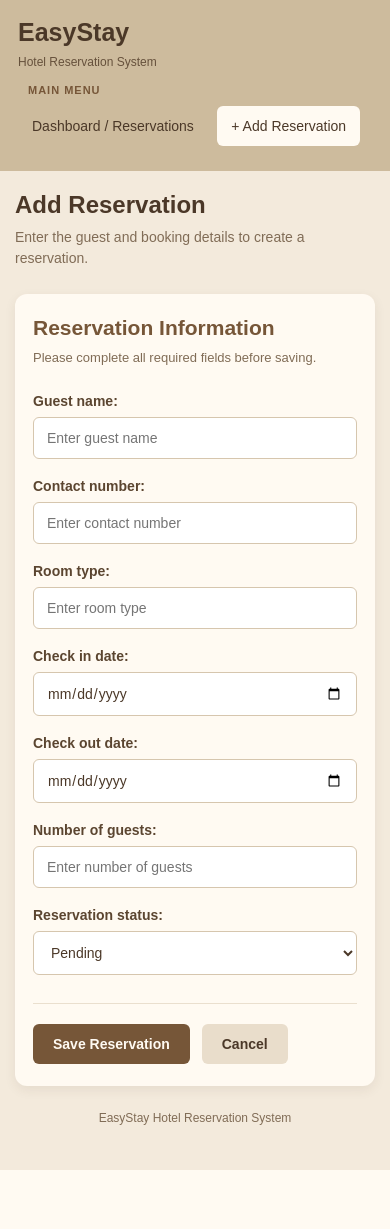
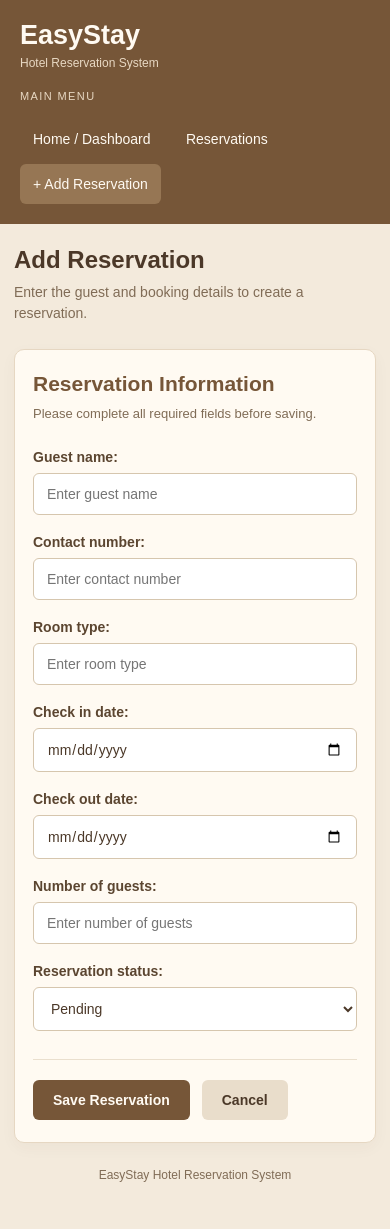
Before and after one commit to aliahbethmahinay/MahinayDJANGO, a Django app: page /add/ in a window 390 px wide. Before the commit the page ends 1170 px from the top, so only its background shows below. Run offline with Django 5.2, Linux system fonts and the light colour scheme.

Commit message:
Make dashboard and reservation pages consistent

```diff
--- a/Mahinay_Project/Mahinay_App/templates/EasyStayApp/reservation_form.html
+++ b/Mahinay_Project/Mahinay_App/templates/EasyStayApp/reservation_form.html
@@ -27,65 +27,62 @@
 
         /* Sidebar */
         .sidebar {
-            width: 230px;
+            width: 245px;
             flex-shrink: 0;
-            background: #cdbb9d;
-            padding: 25px 15px;
+            background: #765638;
+            color: #fffaf2;
+            padding: 30px 22px;
         }
 
         .logo {
-            text-align: center;
-            font-size: 25px;
+            font-size: 27px;
             font-weight: bold;
-            color: #4b3828;
-            margin-bottom: 8px;
+            color: #fffaf2;
+            margin-bottom: 5px;
         }
 
         .tagline {
-            text-align: center;
             font-size: 12px;
-            color: #66513c;
-            margin-bottom: 35px;
+            color: #e8d8c3;
+            margin-bottom: 38px;
         }
 
         .nav-title {
             font-size: 11px;
-            font-weight: bold;
-            color: #765638;
+            font-weight: normal;
+            color: #e8d8c3;
             text-transform: uppercase;
-            letter-spacing: 1px;
-            margin: 20px 10px 10px;
+            letter-spacing: 1.4px;
+            margin: 0 0 12px;
         }
 
         .sidebar a {
             display: block;
-            padding: 12px 14px;
-            margin-bottom: 7px;
+            padding: 12px 13px;
+            margin: 5px 0;
             border-radius: 6px;
             text-decoration: none;
-            color: #4b3828;
+            color: #fffaf2;
             font-size: 14px;
             transition: background 0.2s;
         }
 
         .sidebar a:hover,
         .sidebar a.active {
-            background: #fffaf2;
+            background: #967654;
         }
 
         /* Main content */
         .main-content {
             flex: 1;
             min-width: 0;
-            padding: 35px;
-            display: flex;
-            flex-direction: column;
-            align-items: center;
+            max-width: 1400px;
+            margin: 0 auto;
+            padding: 34px;
         }
 
         .page-header {
             width: 100%;
-            max-width: 850px;
             margin-bottom: 25px;
         }
 
@@ -104,12 +101,13 @@
         /* Form card */
         .form-card {
             width: 100%;
-            max-width: 850px;
-            margin: 0 auto;
+            max-width: 1100px;
+            margin: 0;
             background: #fffaf2;
             padding: 30px;
-            border-radius: 12px;
-            box-shadow: 0 4px 12px rgba(75, 56, 40, 0.08);
+            border: 1px solid #e6d7c2;
+            border-radius: 10px;
+            box-shadow: 0 5px 16px rgba(75, 56, 40, 0.04);
         }
 
         .form-card h2 {
@@ -230,29 +228,20 @@
 
             .sidebar {
                 width: 100%;
-                padding: 18px;
-            }
-
-            .logo,
-            .tagline {
-                text-align: left;
+                padding: 20px;
             }
 
             .tagline {
-                margin-bottom: 15px;
-            }
-
-            .nav-title {
-                margin-top: 12px;
+                margin-bottom: 20px;
             }
 
             .sidebar a {
                 display: inline-block;
-                margin-right: 5px;
+                margin: 5px 5px 0 0;
             }
 
             .main-content {
-                padding: 20px 15px;
+                padding: 22px 14px;
             }
 
             .page-header h1 {
@@ -276,14 +265,14 @@
 
         <div class="nav-title">Main Menu</div>
 
-        <a href="{% url 'reservation_list' %}">
-            Dashboard / Reservations
-        </a>
+        <a href="{% url 'dashboard' %}"
+           class="{% if request.resolver_match.url_name == 'dashboard' %}active{% endif %}">Home / Dashboard</a>
+
+        <a href="{% url 'reservation_list' %}"
+           class="{% if request.resolver_match.url_name == 'reservation_list' %}active{% endif %}">Reservations</a>
 
         <a href="{% url 'add_reservation' %}"
-           class="{% if request.resolver_match.url_name == 'add_reservation' %}active{% endif %}">
-            + Add Reservation
-        </a>
+           class="{% if request.resolver_match.url_name == 'add_reservation' or request.resolver_match.url_name == 'edit_reservation' %}active{% endif %}">+ Add Reservation</a>
     </aside>
 
     <!-- Main content -->
```
Also changed, not shown: Mahinay_Project/Mahinay_App/templates/EasyStayApp/dashboard.html (added, +15 -0 lines), Mahinay_Project/Mahinay_App/templates/EasyStayApp/landing.html (added, +54 -0 lines), Mahinay_Project/Mahinay_App/templates/EasyStayApp/reservation_list.html (+38 -33 lines).
